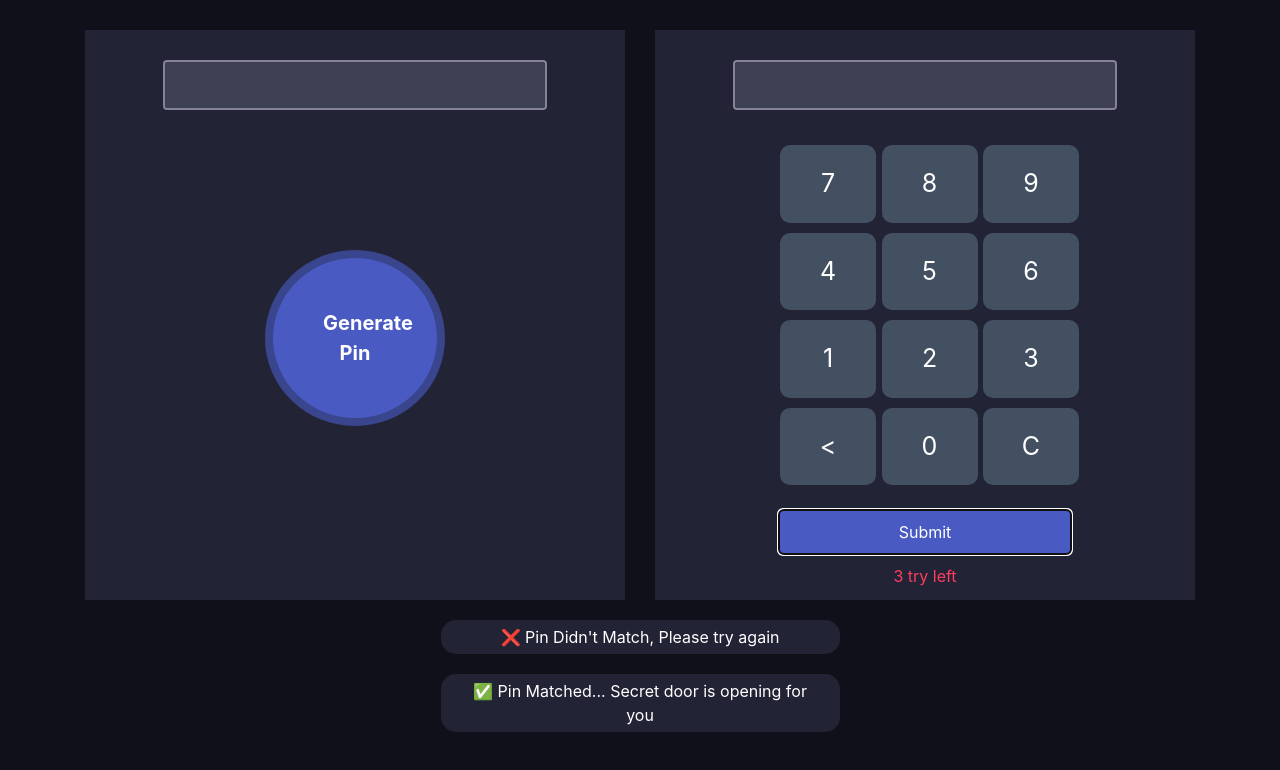
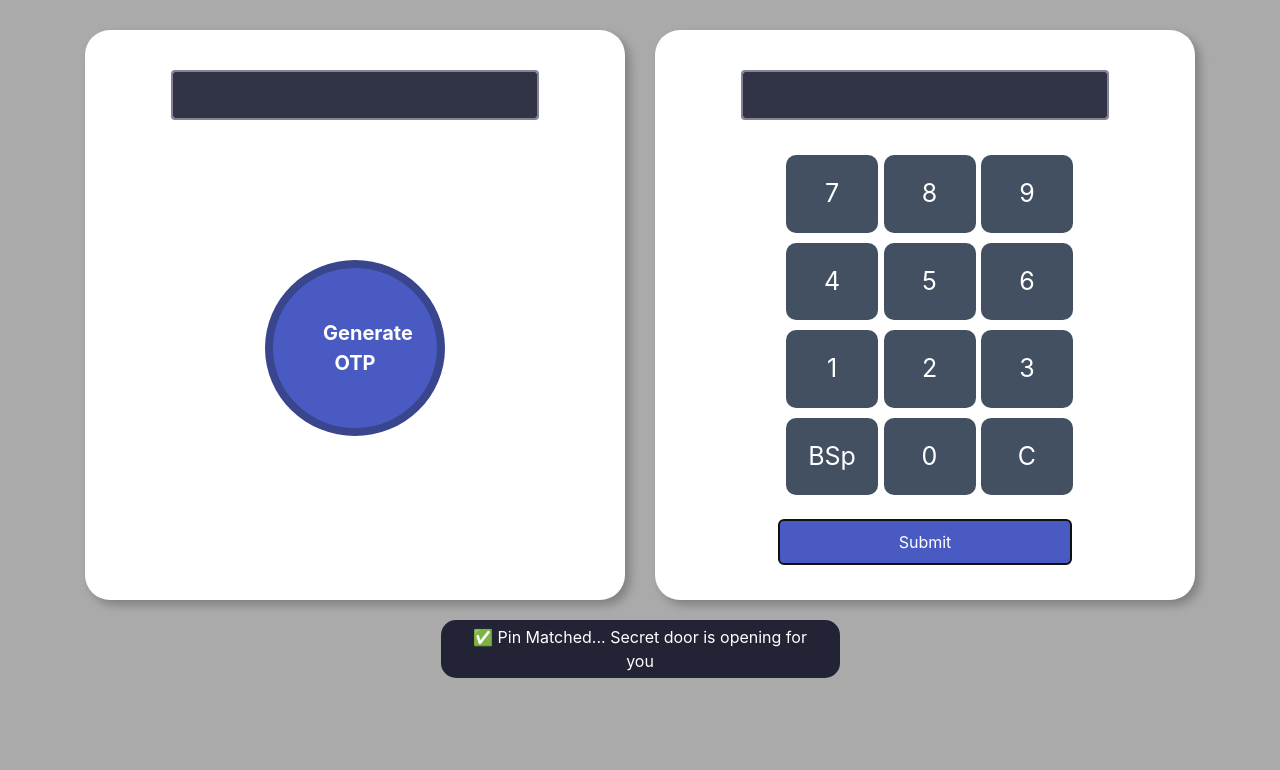
Before and after one commit to RahulGhosh305/OTP-generator, a plain HTML site: page index.html in a window 1280 px wide. Both pictures are taken after a click on the button "Submit". Drawn offline with nearby package versions, Linux system fonts and the light colour scheme.

Commit message:
v1.2 modify dynamically

```diff
--- a/custom.js
+++ b/custom.js
@@ -0,0 +1,60 @@
+function getOTP(){
+    const randomNumber = Math.random() * 10000;
+    const otpNumber = (randomNumber + '').split('.')[0];
+    if(otpNumber.length === 4){
+        return otpNumber;
+    }
+    else{
+        return getOTP();
+    }
+}
+
+
+//* Display OTP Generated Pin
+document.getElementById('otp-generate-btn').addEventListener('click', function(){
+    const inputBox = document.getElementById('otp-generate-input');
+    inputBox.value  = getOTP();
+})
+
+
+//* Button Calculator event handler
+const buttonContainer = document.getElementById('digits-container');
+buttonContainer.addEventListener('click', function(event){
+    const digit = event.target.innerText;
+    if(isNaN(digit)){
+        // backspace button event handler;
+        if(digit === 'C'){
+            const typedInput = document.getElementById('otp-typed');
+            typedInput.value = '';
+        }
+    }
+    else{
+        const typedInput = document.getElementById('otp-typed');
+        typedInput.value = typedInput.value + digit;
+    }
+})
+
+
+//* Submit and verify
+function matchOTP(){
+    const actualOtp = document.getElementById('otp-generate-input').value;
+    const typedOtp = document.getElementById('otp-typed').value;
+    if(actualOtp === typedOtp){
+        getDisplayResult('block', 'none')
+    }
+    else{
+        getDisplayResult('none', 'block')
+    }
+    //  after submit clear input
+    const inputBox = document.getElementById('otp-generate-input');
+    inputBox.value  = '';
+    const typedInput = document.getElementById('otp-typed');
+    typedInput.value = '';
+}
+
+function getDisplayResult(correctValue, incorrectValue){
+    const correct = document.getElementById('correct-otp');
+    correct.style.display = correctValue;
+    const incorrect = document.getElementById('incorrect-otp');
+    incorrect.style.display = incorrectValue;
+}
--- a/index.html
+++ b/index.html
@@ -16,14 +16,15 @@
             <div class="col-md-6">
                 <div class="pin-generator half-width">
                     <input id="otp-generate-input" class="form-control" type="text">
-                    <button id="otp-generate-btn" class="generate-btn">Generate Pin</button>
+                    <button id="otp-generate-btn" class="generate-btn">Generate OTP</button>
                 </div>
             </div>
+
             <div class="col-md-6">
                 <div class="input-section half-width">
-                    <input class="form-control" type="text">
+                    <input id="otp-typed" class="form-control" type="text">
                     <div class="numbers">
-                        <div class="calc-body">
+                        <div id="digits-container" class="calc-body">
                             <div class="calc-button-row">
                                 <div class="button">7</div>
                                 <div class="button">8</div>
@@ -40,21 +41,22 @@
                                 <div class="button">3</div>
                             </div>
                             <div class="calc-button-row">
-                                <div class="button"><</div>
+                                <div class="button">BSp</div>
                                 <div class="button">0</div>
                                 <div class="button">C</div>
                             </div>
                             <div>
-                                <button type="submit" class="submit-btn">Submit</button>
-                                <p class="action-left">3 try left</p>
+                                <button onclick="matchOTP()" type="submit" class="submit-btn">Submit</button>
+                                <!-- <p class="action-left">3 try left</p> -->
                             </div>
                         </div>
                     </div>
                 </div>
             </div>
+
         <div class="notify-section">
-            <p class="notify">❌ Pin Didn't Match, Please try again</p>
-            <p class="notify">✅ Pin Matched... Secret door is opening for you</p>
+            <p id="incorrect-otp" class="notify">❌ Pin Didn't Match, Please try again</p>
+            <p id="correct-otp" class="notify">✅ Pin Matched... Secret door is opening for you</p>
         </div>
     </div>
 
--- a/style.css
+++ b/style.css
@@ -2,7 +2,7 @@
     box-sizing: border-box;
 }
 body {
-    background: #10101B;
+    background: #aaa;
     height: 100vh;
 }
 .container {
@@ -11,9 +11,15 @@ body {
 
 .half-width {
     height: 570px;
-    background: #222436;
-    padding: 30px;
+    background: #fff;
+    padding: 40px;
     text-align: center;
+    box-shadow: 5px 5px 10px gray;
+    border-radius: 25px;
+    -webkit-border-radius: 25px;
+    -moz-border-radius: 25px;
+    -ms-border-radius: 25px;
+    -o-border-radius: 25px;
 }
 .generate-btn{
     margin-top: 140px;
@@ -33,7 +39,7 @@ body {
 }
 
 input[type='text']{
-    background-color: #3D4153;
+    background-color: #313444;
     padding: 10px 0px;
     color: #ffffff;
     width: 80%;
@@ -95,6 +101,7 @@ color: #E0B612;
     margin-top: 20px;
     border-radius: 15px;
     padding: 5px 20px;
+    display: none;
 }
 .notify-section{
     width: 35%;
```
Lines whose indentation alone changed are shown as unchanged.
